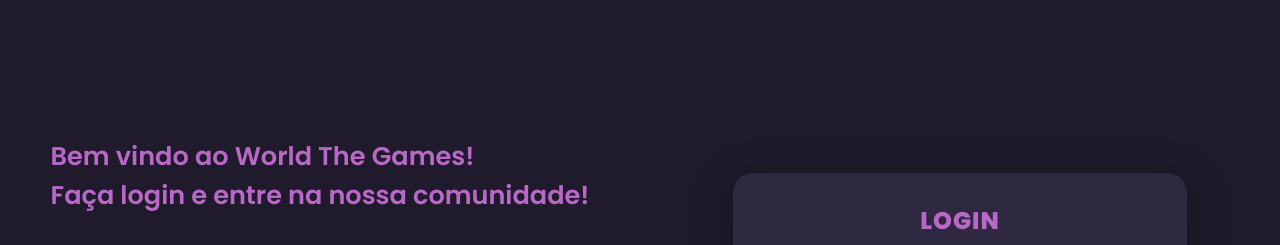
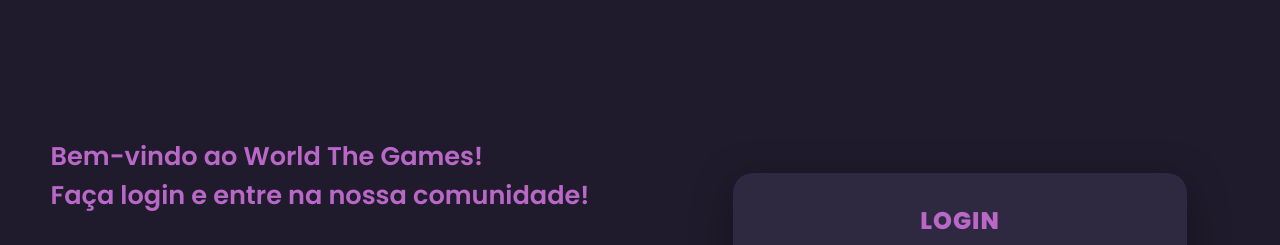
Before and after one commit to micaelsantiago/login-world-the-games, a plain HTML site: page index.html in a window 1280 px wide. Shown: the top 245 px of the page. Drawn offline with Linux system fonts and the light colour scheme.

Commit message:
Update index.html

```diff
--- a/index.html
+++ b/index.html
@@ -9,7 +9,7 @@
 <body>
 	<main class="login-main">
 		<div class="left-login">
-			<h1>Bem vindo ao World The Games!<br>Faça login e entre na nossa comunidade!</h1>
+			<h1>Bem-vindo ao World The Games!<br>Faça login e entre na nossa comunidade!</h1>
 			<img src="image.svg" alt="" class="image" title="">
 		</div>
 
```
